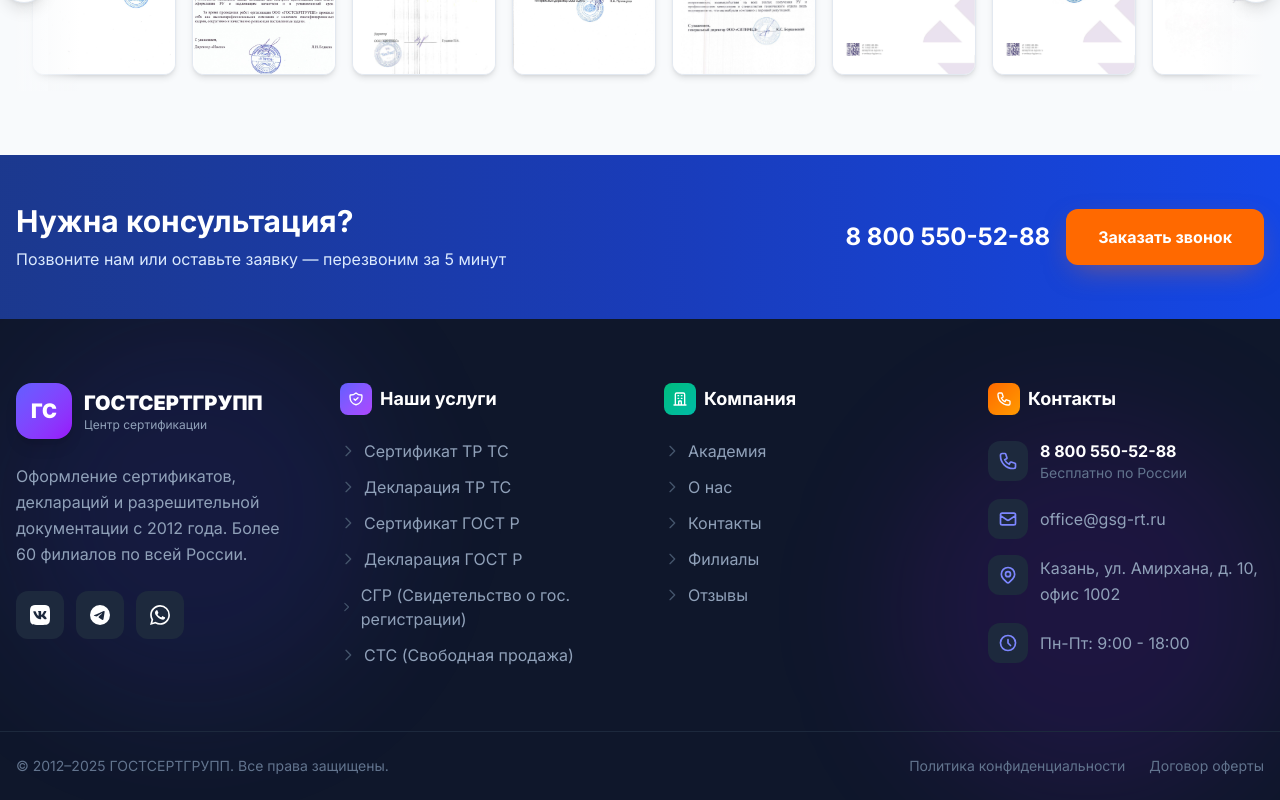
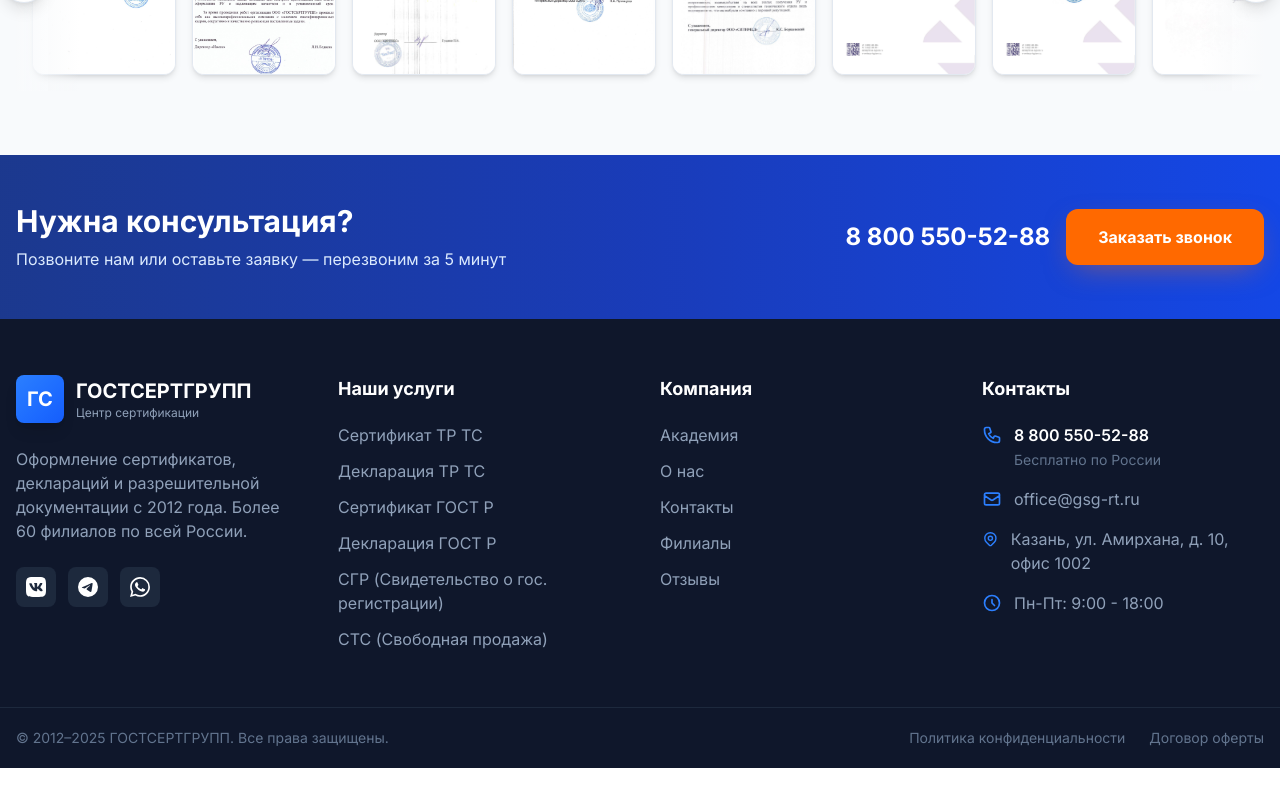
Before and after one commit to KZNGSG/gsg-rt-new, a Next.js app: page / in a window 1280 px wide. Shown: the part 2407-3207 px from the top of the page. After the commit the page ends 3175 px from the top, so only its background shows below. Built offline with nearby package versions, Linux system fonts and the light colour scheme.

Commit message:
auto-commit for dfd182e7-56b9-4a42-b0bb-8b53710bcc60

```diff
--- a/src/components/layout/Footer.tsx
+++ b/src/components/layout/Footer.tsx
@@ -5,27 +5,22 @@ export function Footer() {
   const currentYear = new Date().getFullYear();
 
   return (
-    <footer className="relative bg-slate-900 text-white overflow-hidden">
-      {/* Background decorations */}
-      <div className="absolute top-0 left-0 w-96 h-96 bg-indigo-600/10 rounded-full blur-3xl"></div>
-      <div className="absolute bottom-0 right-0 w-96 h-96 bg-purple-600/10 rounded-full blur-3xl"></div>
-      <div className="absolute inset-0 bg-grid opacity-5"></div>
-
-      {/* Main content */}
-      <div className="relative container mx-auto px-4 py-16">
-        <div className="grid grid-cols-1 md:grid-cols-2 lg:grid-cols-4 gap-12">
-          {/* Column 1: About */}
+    <footer className="bg-slate-900 text-white">
+      {/* Основной контент футера */}
+      <div className="container mx-auto px-4 py-14">
+        <div className="grid grid-cols-1 md:grid-cols-2 lg:grid-cols-4 gap-10">
+          {/* Колонка 1: О компании */}
           <div>
-            <Link href="/" className="flex items-center gap-3 mb-6 group">
-              <div className="w-14 h-14 bg-gradient-to-br from-indigo-500 to-purple-600 rounded-2xl flex items-center justify-center shadow-lg group-hover:scale-110 transition-transform">
-                <span className="text-white font-black text-xl">ГС</span>
+            <Link href="/" className="flex items-center gap-3 mb-6">
+              <div className="w-12 h-12 bg-gradient-to-br from-blue-500 to-blue-600 rounded-lg flex items-center justify-center shadow-lg">
+                <span className="text-white font-bold text-xl">ГС</span>
               </div>
               <div>
-                <div className="font-black text-xl">ГОСТСЕРТГРУПП</div>
+                <div className="font-bold text-xl">ГОСТСЕРТГРУПП</div>
                 <div className="text-xs text-slate-400">Центр сертификации</div>
               </div>
             </Link>
-            <p className="text-slate-400 mb-6 leading-relaxed">
+            <p className="text-slate-400 mb-6">
               Оформление сертификатов, деклараций и разрешительной документации
               с {SITE_CONFIG.foundedYear} года. Более 60 филиалов по всей России.
             </p>
@@ -34,7 +29,7 @@ export function Footer() {
                 href={SITE_CONFIG.social.vk}
                 target="_blank"
                 rel="noopener noreferrer"
-                className="w-12 h-12 bg-slate-800 hover:bg-indigo-600 rounded-xl flex items-center justify-center transition-all hover:scale-110 group"
+                className="w-10 h-10 bg-slate-800 rounded-lg flex items-center justify-center hover:bg-blue-600 transition-colors"
               >
                 <span className="sr-only">VK</span>
                 <svg className="w-5 h-5" fill="currentColor" viewBox="0 0 24 24">
@@ -45,7 +40,7 @@ export function Footer() {
                 href={SITE_CONFIG.social.telegram}
                 target="_blank"
                 rel="noopener noreferrer"
-                className="w-12 h-12 bg-slate-800 hover:bg-blue-500 rounded-xl flex items-center justify-center transition-all hover:scale-110 group"
+                className="w-10 h-10 bg-slate-800 rounded-lg flex items-center justify-center hover:bg-blue-500 transition-colors"
               >
                 <span className="sr-only">Telegram</span>
                 <svg className="w-5 h-5" fill="currentColor" viewBox="0 0 24 24">
@@ -56,7 +51,7 @@ export function Footer() {
                 href={SITE_CONFIG.social.whatsapp}
                 target="_blank"
                 rel="noopener noreferrer"
-                className="w-12 h-12 bg-slate-800 hover:bg-green-500 rounded-xl flex items-center justify-center transition-all hover:scale-110 group"
+                className="w-10 h-10 bg-slate-800 rounded-lg flex items-center justify-center hover:bg-green-500 transition-colors"
               >
                 <span className="sr-only">WhatsApp</span>
                 <svg className="w-5 h-5" fill="currentColor" viewBox="0 0 24 24">
@@ -66,26 +61,16 @@ export function Footer() {
             </div>
           </div>
 
-          {/* Column 2: Services */}
+          {/* Колонка 2: Услуги */}
           <div>
-            <h3 className="font-bold text-lg mb-6 flex items-center gap-2">
-              <span className="w-8 h-8 bg-gradient-to-br from-indigo-500 to-purple-500 rounded-lg flex items-center justify-center">
-                <svg className="w-4 h-4" fill="none" stroke="currentColor" viewBox="0 0 24 24">
-                  <path strokeLinecap="round" strokeLinejoin="round" strokeWidth={2} d="M9 12l2 2 4-4m5.618-4.016A11.955 11.955 0 0112 2.944a11.955 11.955 0 01-8.618 3.04A12.02 12.02 0 003 9c0 5.591 3.824 10.29 9 11.622 5.176-1.332 9-6.03 9-11.622 0-1.042-.133-2.052-.382-3.016z" />
-                </svg>
-              </span>
-              Наши услуги
-            </h3>
+            <h3 className="font-bold text-lg mb-5">Наши услуги</h3>
             <ul className="space-y-3">
               {SERVICE_CATEGORIES.slice(0, 6).map((service) => (
                 <li key={service.id}>
                   <Link
                     href={`/${service.id}`}
-                    className="text-slate-400 hover:text-white transition-colors flex items-center gap-2 group"
+                    className="text-slate-400 hover:text-white transition-colors"
                   >
-                    <svg className="w-4 h-4 text-slate-600 group-hover:text-indigo-400 transition-colors" fill="none" stroke="currentColor" viewBox="0 0 24 24">
-                      <path strokeLinecap="round" strokeLinejoin="round" strokeWidth={2} d="M9 5l7 7-7 7" />
-                    </svg>
                     {service.name}
                   </Link>
                 </li>
@@ -93,106 +78,73 @@ export function Footer() {
             </ul>
           </div>
 
-          {/* Column 3: Company */}
+          {/* Колонка 3: Компания */}
           <div>
-            <h3 className="font-bold text-lg mb-6 flex items-center gap-2">
-              <span className="w-8 h-8 bg-gradient-to-br from-emerald-500 to-teal-500 rounded-lg flex items-center justify-center">
-                <svg className="w-4 h-4" fill="none" stroke="currentColor" viewBox="0 0 24 24">
-                  <path strokeLinecap="round" strokeLinejoin="round" strokeWidth={2} d="M19 21V5a2 2 0 00-2-2H7a2 2 0 00-2 2v16m14 0h2m-2 0h-5m-9 0H3m2 0h5M9 7h1m-1 4h1m4-4h1m-1 4h1m-5 10v-5a1 1 0 011-1h2a1 1 0 011 1v5m-4 0h4" />
-                </svg>
-              </span>
-              Компания
-            </h3>
+            <h3 className="font-bold text-lg mb-5">Компания</h3>
             <ul className="space-y-3">
               {MAIN_NAV.filter(item => !item.children).map((item) => (
                 <li key={item.href}>
                   <Link
                     href={item.href}
-                    className="text-slate-400 hover:text-white transition-colors flex items-center gap-2 group"
+                    className="text-slate-400 hover:text-white transition-colors"
                   >
-                    <svg className="w-4 h-4 text-slate-600 group-hover:text-emerald-400 transition-colors" fill="none" stroke="currentColor" viewBox="0 0 24 24">
-                      <path strokeLinecap="round" strokeLinejoin="round" strokeWidth={2} d="M9 5l7 7-7 7" />
-                    </svg>
                     {item.label}
                   </Link>
                 </li>
               ))}
               <li>
-                <Link href="/filialy" className="text-slate-400 hover:text-white transition-colors flex items-center gap-2 group">
-                  <svg className="w-4 h-4 text-slate-600 group-hover:text-emerald-400 transition-colors" fill="none" stroke="currentColor" viewBox="0 0 24 24">
-                    <path strokeLinecap="round" strokeLinejoin="round" strokeWidth={2} d="M9 5l7 7-7 7" />
-                  </svg>
+                <Link href="/filialy" className="text-slate-400 hover:text-white transition-colors">
                   Филиалы
                 </Link>
               </li>
               <li>
-                <Link href="/otzyvy" className="text-slate-400 hover:text-white transition-colors flex items-center gap-2 group">
-                  <svg className="w-4 h-4 text-slate-600 group-hover:text-emerald-400 transition-colors" fill="none" stroke="currentColor" viewBox="0 0 24 24">
-                    <path strokeLinecap="round" strokeLinejoin="round" strokeWidth={2} d="M9 5l7 7-7 7" />
-                  </svg>
+                <Link href="/otzyvy" className="text-slate-400 hover:text-white transition-colors">
                   Отзывы
                 </Link>
               </li>
             </ul>
           </div>
 
-          {/* Column 4: Contacts */}
+          {/* Колонка 4: Контакты */}
           <div>
-            <h3 className="font-bold text-lg mb-6 flex items-center gap-2">
-              <span className="w-8 h-8 bg-gradient-to-br from-orange-500 to-amber-500 rounded-lg flex items-center justify-center">
-                <svg className="w-4 h-4" fill="none" stroke="currentColor" viewBox="0 0 24 24">
-                  <path strokeLinecap="round" strokeLinejoin="round" strokeWidth={2} d="M3 5a2 2 0 012-2h3.28a1 1 0 01.948.684l1.498 4.493a1 1 0 01-.502 1.21l-2.257 1.13a11.042 11.042 0 005.516 5.516l1.13-2.257a1 1 0 011.21-.502l4.493 1.498a1 1 0 01.684.949V19a2 2 0 01-2 2h-1C9.716 21 3 14.284 3 6V5z" />
-                </svg>
-              </span>
-              Контакты
-            </h3>
+            <h3 className="font-bold text-lg mb-5">Контакты</h3>
             <ul className="space-y-4">
               <li>
                 <a
                   href={`tel:${SITE_CONFIG.phoneClean}`}
-                  className="flex items-center gap-3 group"
+                  className="flex items-center gap-3 text-slate-400 hover:text-white transition-colors"
                 >
-                  <span className="w-10 h-10 bg-slate-800 rounded-xl flex items-center justify-center group-hover:bg-indigo-600 transition-colors">
-                    <svg className="w-5 h-5 text-indigo-400 group-hover:text-white transition-colors" fill="none" stroke="currentColor" viewBox="0 0 24 24">
+                  <svg className="w-5 h-5 text-blue-500" fill="none" stroke="currentColor" viewBox="0 0 24 24">
                     <path strokeLinecap="round" strokeLinejoin="round" strokeWidth={2} d="M3 5a2 2 0 012-2h3.28a1 1 0 01.948.684l1.498 4.493a1 1 0 01-.502 1.21l-2.257 1.13a11.042 11.042 0 005.516 5.516l1.13-2.257a1 1 0 011.21-.502l4.493 1.498a1 1 0 01.684.949V19a2 2 0 01-2 2h-1C9.716 21 3 14.284 3 6V5z" />
                   </svg>
-                  </span>
-                  <div>
-                    <span className="font-bold text-white group-hover:text-indigo-400 transition-colors">{SITE_CONFIG.phone}</span>
-                    <div className="text-sm text-slate-500">Бесплатно по России</div>
-                  </div>
+                  <span className="font-semibold text-white">{SITE_CONFIG.phone}</span>
                 </a>
+                <span className="text-sm text-slate-500 ml-8">Бесплатно по России</span>
               </li>
               <li>
                 <a
                   href={`mailto:${SITE_CONFIG.email}`}
-                  className="flex items-center gap-3 text-slate-400 hover:text-white transition-colors group"
+                  className="flex items-center gap-3 text-slate-400 hover:text-white transition-colors"
                 >
-                  <span className="w-10 h-10 bg-slate-800 rounded-xl flex items-center justify-center group-hover:bg-indigo-600 transition-colors">
-                    <svg className="w-5 h-5 text-indigo-400 group-hover:text-white transition-colors" fill="none" stroke="currentColor" viewBox="0 0 24 24">
+                  <svg className="w-5 h-5 text-blue-500" fill="none" stroke="currentColor" viewBox="0 0 24 24">
                     <path strokeLinecap="round" strokeLinejoin="round" strokeWidth={2} d="M3 8l7.89 5.26a2 2 0 002.22 0L21 8M5 19h14a2 2 0 002-2V7a2 2 0 00-2-2H5a2 2 0 00-2 2v10a2 2 0 002 2z" />
                   </svg>
-                  </span>
                   {SITE_CONFIG.email}
                 </a>
               </li>
               <li className="flex items-start gap-3 text-slate-400">
-                <span className="w-10 h-10 bg-slate-800 rounded-xl flex items-center justify-center flex-shrink-0">
-                  <svg className="w-5 h-5 text-indigo-400" fill="none" stroke="currentColor" viewBox="0 0 24 24">
+                <svg className="w-5 h-5 text-blue-500 mt-0.5" fill="none" stroke="currentColor" viewBox="0 0 24 24">
                   <path strokeLinecap="round" strokeLinejoin="round" strokeWidth={2} d="M17.657 16.657L13.414 20.9a1.998 1.998 0 01-2.827 0l-4.244-4.243a8 8 0 1111.314 0z" />
                   <path strokeLinecap="round" strokeLinejoin="round" strokeWidth={2} d="M15 11a3 3 0 11-6 0 3 3 0 016 0z" />
                 </svg>
-                </span>
-                <span className="leading-relaxed">
+                <span>
                   {SITE_CONFIG.address.city}, {SITE_CONFIG.address.street}, {SITE_CONFIG.address.office}
                 </span>
               </li>
               <li className="flex items-center gap-3 text-slate-400">
-                <span className="w-10 h-10 bg-slate-800 rounded-xl flex items-center justify-center">
-                  <svg className="w-5 h-5 text-indigo-400" fill="none" stroke="currentColor" viewBox="0 0 24 24">
+                <svg className="w-5 h-5 text-blue-500" fill="none" stroke="currentColor" viewBox="0 0 24 24">
                   <path strokeLinecap="round" strokeLinejoin="round" strokeWidth={2} d="M12 8v4l3 3m6-3a9 9 0 11-18 0 9 9 0 0118 0z" />
                 </svg>
-                </span>
                 {SITE_CONFIG.workingHours}
               </li>
             </ul>
@@ -200,9 +152,9 @@ export function Footer() {
         </div>
       </div>
 
-      {/* Bottom bar */}
-      <div className="relative border-t border-slate-800">
-        <div className="container mx-auto px-4 py-6">
+      {/* Нижняя полоса */}
+      <div className="border-t border-slate-800">
+        <div className="container mx-auto px-4 py-5">
           <div className="flex flex-col md:flex-row justify-between items-center gap-4">
             <p className="text-slate-500 text-sm">
               © {SITE_CONFIG.foundedYear}–{currentYear} {SITE_CONFIG.name}. Все права защищены.
```
Lines whose indentation alone changed are shown as unchanged.
